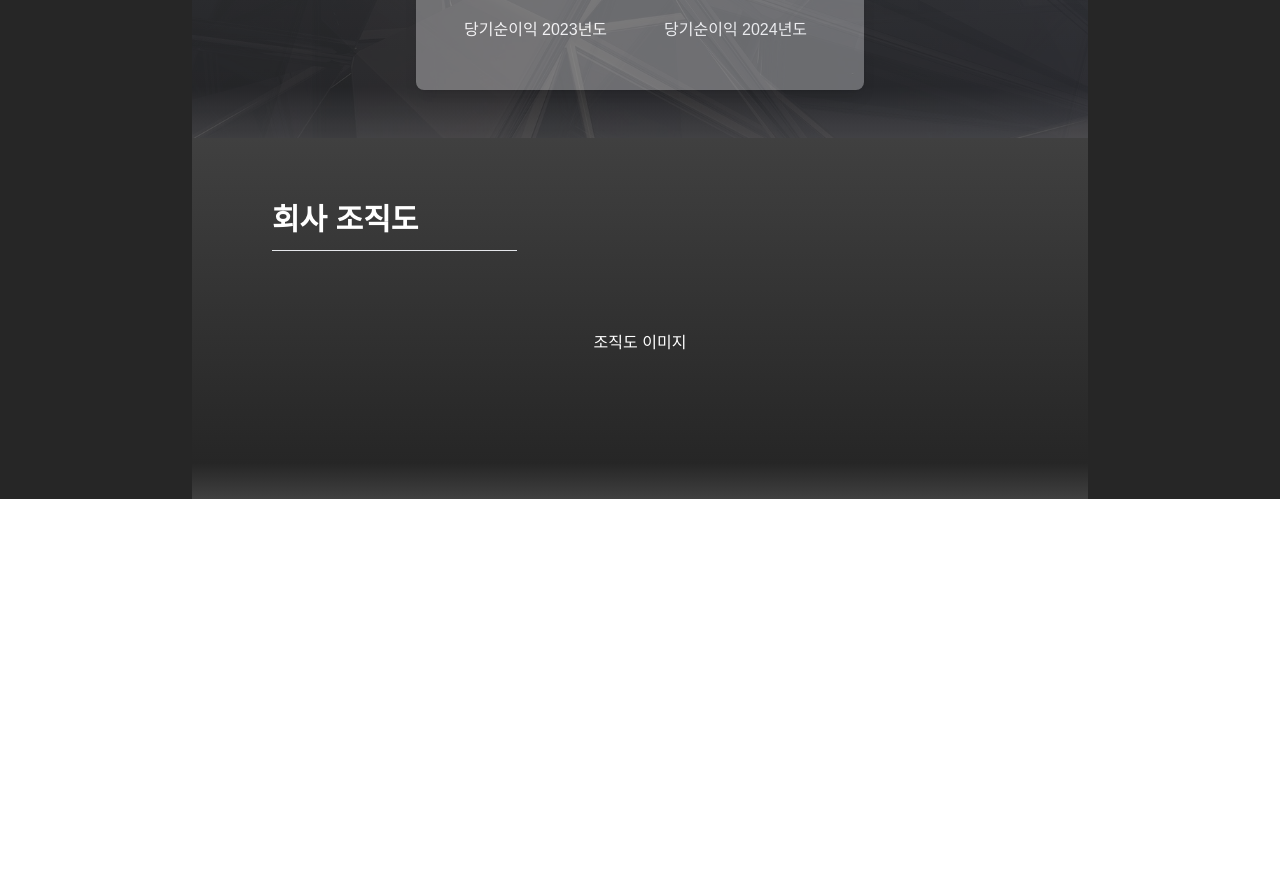
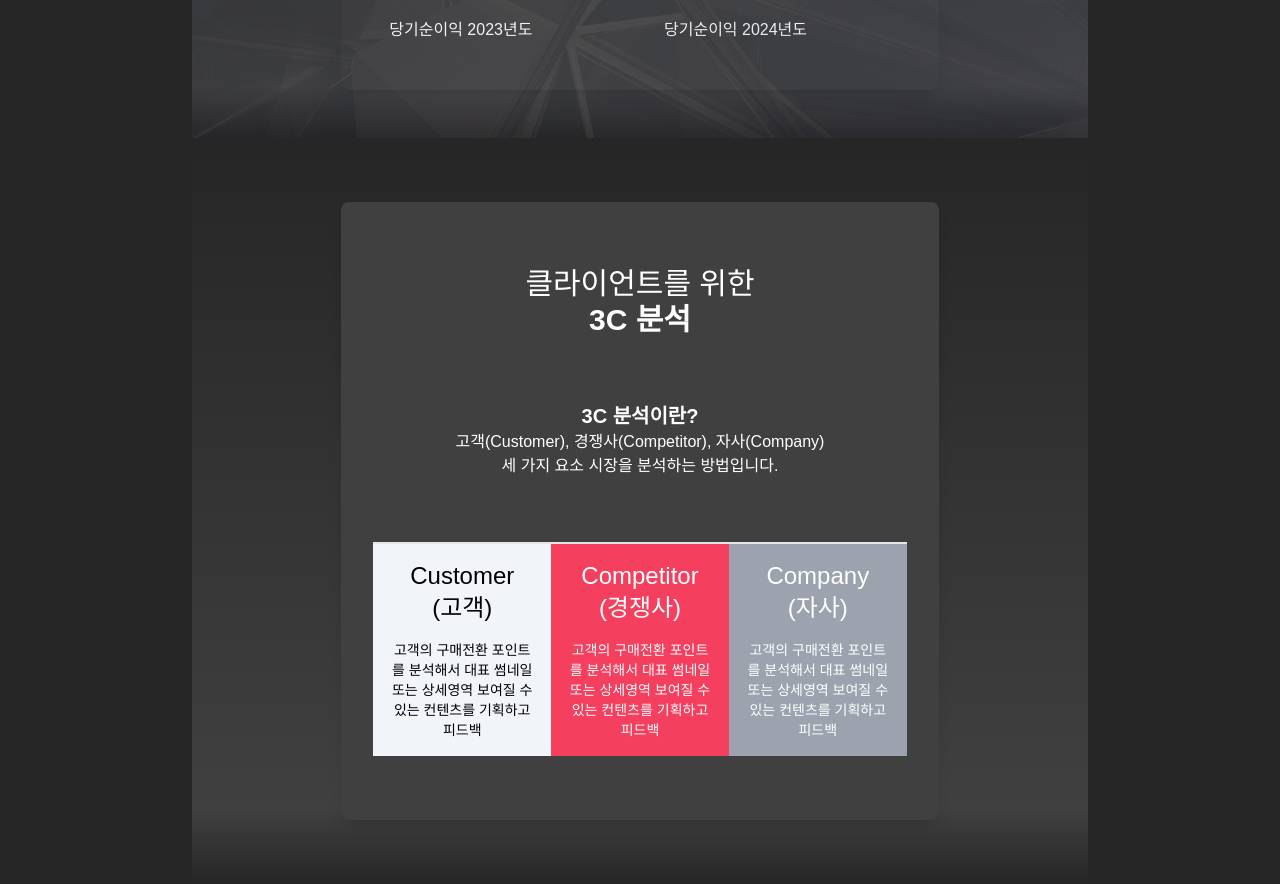
Before and after one commit to jpjun8/webdev_proto, a React (Create React App) app: page /ad in a window 1280 px wide. Shown: the part 3540-4424 px from the top of the page. Before the commit the page ends 4039 px from the top, so only its background shows below. Built offline with nearby package versions, Linux system fonts and the light colour scheme; a web font is replaced by a local one.

Commit message:
AD page all set except effects & responsive

```diff
--- a/src/pages/AD.js
+++ b/src/pages/AD.js
@@ -201,7 +201,7 @@ const AD = () => {
         </div>
 
         {/* Hierarchy */}
-        <div className="py-16 w-full h-auto bg-gradient-to-t from-neutral-700 via-neutral-800 via-10% to-neutral-700">
+        <div className="py-16 w-full h-auto bg-gradient-to-t from-neutral-800 via-neutral-700 via-10% to-neutral-800">
           <div className="mx-20">
             <h1 className="text-3xl font-bold">회사 조직도</h1>
             <hr className="w-1/3 mt-3" />
@@ -211,8 +211,8 @@ const AD = () => {
 
         {/* Report */}
         <div className="bg-cover h-auto bg-AD-company-chart">
-          <div className="bg-gradient-to-t from-neutral-700 via-neutral-800 via-10% to-neutral-700 opacity-90 flex flex-col">
-            <div className="bg-neutral-500 size-1/2 mx-auto my-12 text-white backdrop-blur-lg rounded-lg shadow-lg">
+          <div className="bg-gradient-to-t from-neutral-800 via-neutral-700 via-10% to-neutral-800 opacity-90 flex flex-col">
+            <div className="bg-neutral-700 size-2/3 mx-auto my-12 text-white backdrop-blur-lg rounded-lg shadow-lg">
               <div className="mx-8 mt-8">
                 <p className="text-3xl font-bold">회사 조직도</p>
                 <hr className="w-2/3 mt-3" />
@@ -234,12 +234,55 @@ const AD = () => {
         </div>
 
         {/* 3C Analysis */}
-        <div className="py-16 w-full h-auto bg-gradient-to-t from-neutral-700 via-neutral-800 via-10% to-neutral-700">
-          <div className="mx-20">
-            <h1 className="text-3xl font-bold">회사 조직도</h1>
-            <hr className="w-1/3 mt-3" />
+        <div className="py-4 w-full h-auto bg-gradient-to-t from-neutral-800 via-neutral-700 via-10% to-neutral-800">
+          <div className="bg-neutral-700 size-2/3 mx-auto my-12 text-white backdrop-blur-lg rounded-lg shadow-lg">
+            <div className="flex flex-col items-center justify-center text-center py-16 px-8">
+              <p className="text-3xl mb-16">
+                클라이언트를 위한 <br />
+                <span className="font-semibold">3C 분석</span>
+              </p>
+              <p className="text-xl font-semibold">3C 분석이란?</p>
+              <p>고객(Customer), 경쟁사(Competitor), 자사(Company)</p>
+              <p className="mb-16">세 가지 요소 시장을 분석하는 방법입니다.</p>
+
+              {/* 3 Sections */}
+              <div className="flex flex-row border-t-2">
+                <div className="p-4 bg-slate-100 text-black">
+                  <p className="text-2xl">
+                    Customer
+                    <br />
+                    <span>(고객)</span>
+                  </p>
+                  <p className="mt-4 text-sm">
+                    고객의 구매전환 포인트를 분석해서 대표 썸네일 또는 상세영역
+                    보여질 수 있는 컨텐츠를 기획하고 피드백
+                  </p>
+                </div>
+                <div className="p-4 bg-rose-500">
+                  <p className="text-2xl">
+                    Competitor
+                    <br />
+                    <span>(경쟁사)</span>
+                  </p>
+                  <p className="mt-4 text-sm">
+                    고객의 구매전환 포인트를 분석해서 대표 썸네일 또는 상세영역
+                    보여질 수 있는 컨텐츠를 기획하고 피드백
+                  </p>
+                </div>
+                <div className="p-4 bg-gray-400">
+                  <p className="text-2xl">
+                    Company
+                    <br />
+                    <span>(자사)</span>
+                  </p>
+                  <p className="mt-4 text-sm">
+                    고객의 구매전환 포인트를 분석해서 대표 썸네일 또는 상세영역
+                    보여질 수 있는 컨텐츠를 기획하고 피드백
+                  </p>
+                </div>
+              </div>
+            </div>
           </div>
-          <p className="text-center my-20">조직도 이미지</p>
         </div>
       </section>
     </div>
```
